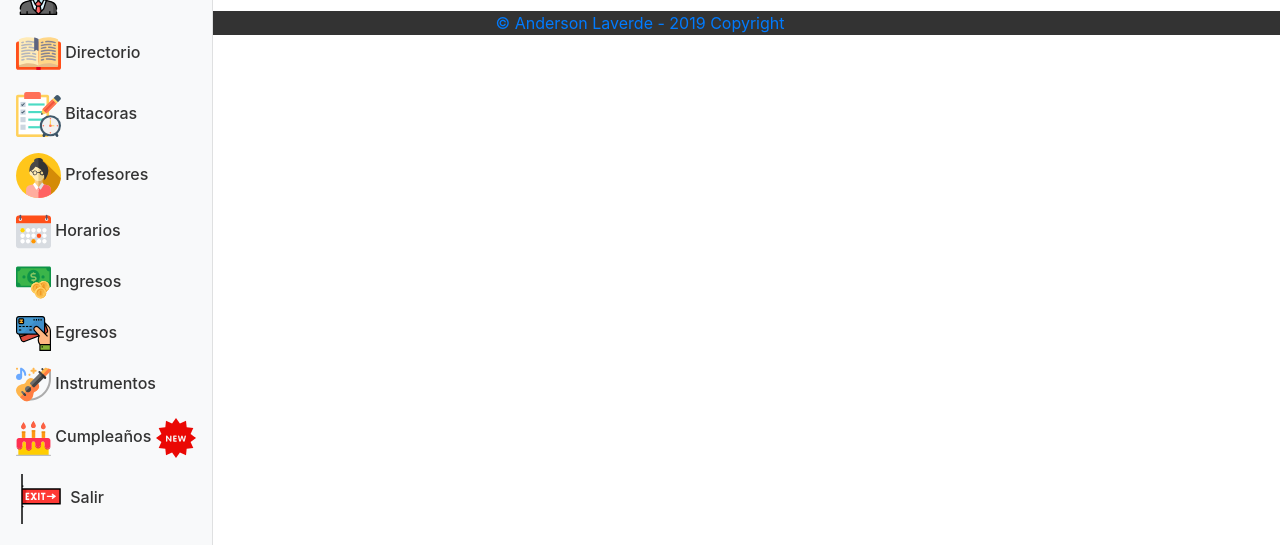
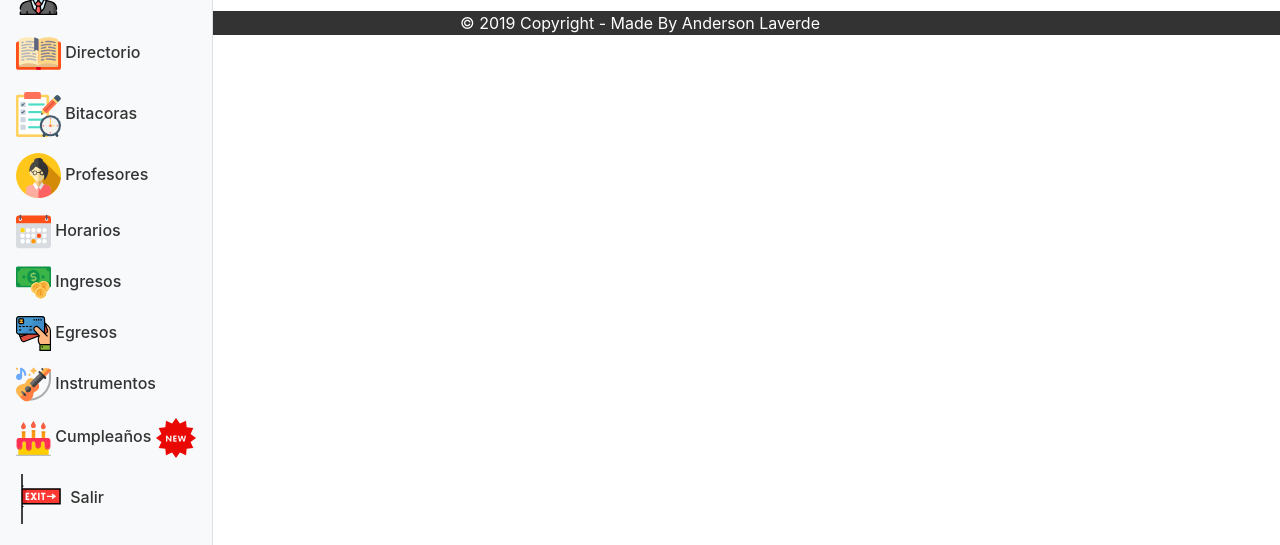
Before and after one commit to andirsun/eddymusic-dashboard, a CodeIgniter app: page /database/index.php/admin_ajax/nav in a window 1280 px wide. Shown: the part 255-800 px from the top of the page. Run offline with CodeIgniter, Linux system fonts and the light colour scheme; data that the repository does not hold is empty; some libraries are stand-ins or nearby versions.

Commit message:
etoquetas

```diff
--- a/application/views/admin/index.php
+++ b/application/views/admin/index.php
@@ -86,7 +86,8 @@
 
 	<footer>
 
-		 <a href="https://www.andersonlaverde.com"> © Anderson Laverde - 2019 Copyright</a>
+		 <a style="color:white;"href="https://www.andersonlaverde.com"> © 2019 Copyright - Made By Anderson Laverde
+		 </a>
 	</footer>
 	<?php require __DIR__.'/modal.php'; ?>
 	<!-- Global site tag (gtag.js) - Google Analytics -->
```
